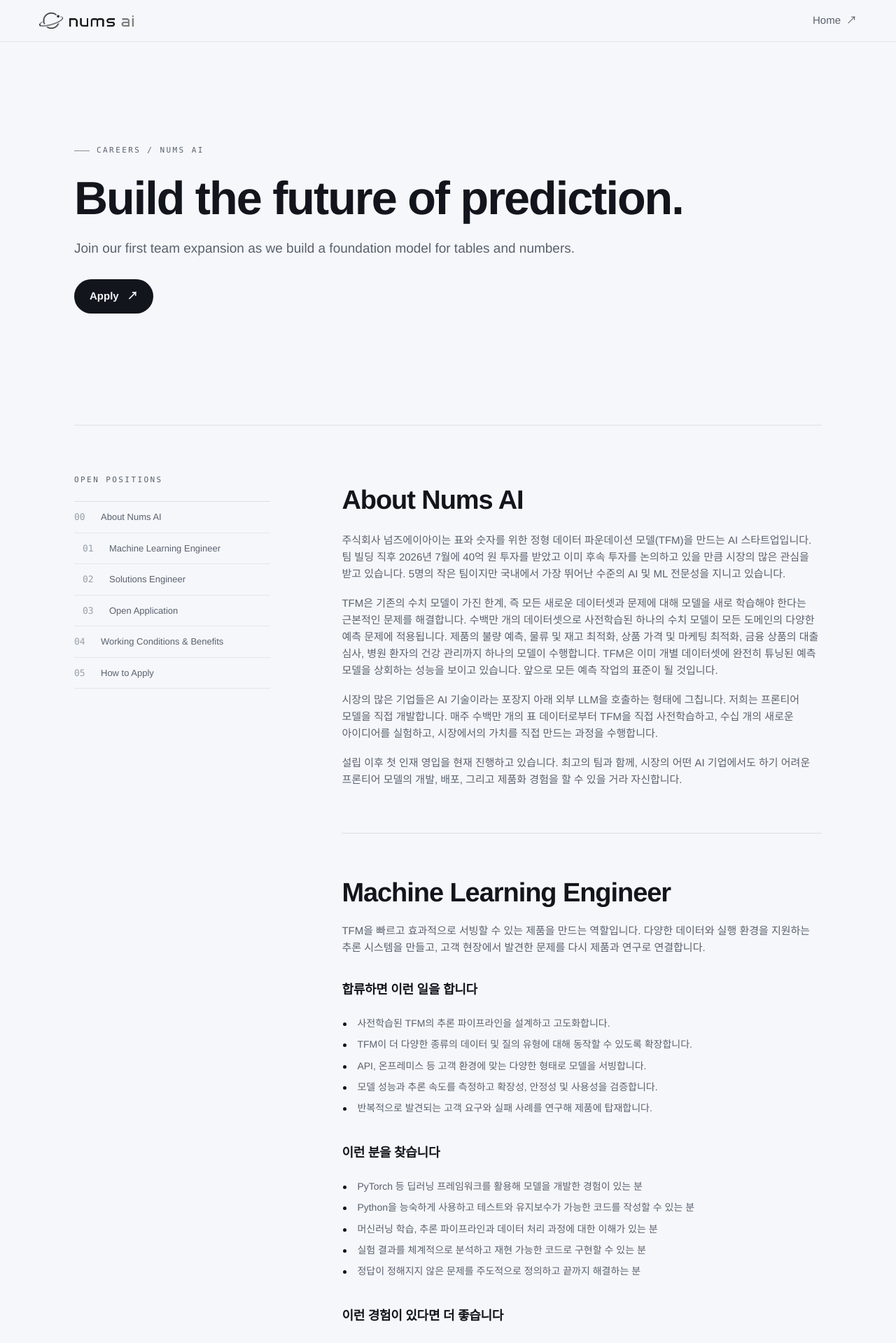
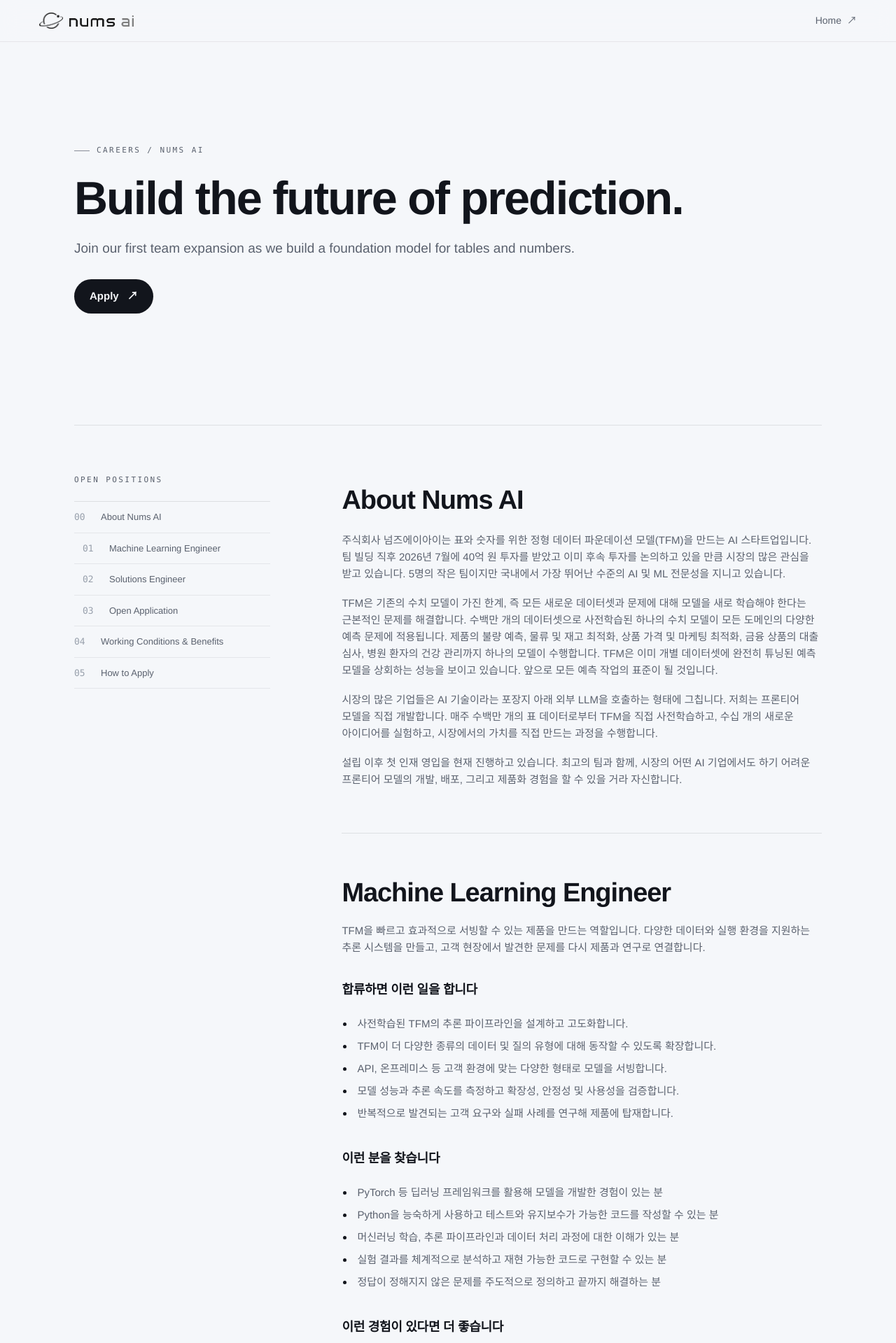
Before and after one commit to nums-ai/nums-ai.github.io, a Next.js app: page /careers in a window 1280 px wide. Shown: the top 1919 px of the page at 70% size. Built offline with nearby package versions, Linux system fonts and the light colour scheme.

Commit message:
fix Careers bullet text size

```diff
--- a/src/app/careers/careers.module.css
+++ b/src/app/careers/careers.module.css
@@ -6,7 +6,7 @@
   display:inline-flex;
   align-items:center;
   gap:8px;
-  font-size:15px;
+  font-size:14px;
   color:var(--muted);
   transition:color .2s;
 }
@@ -170,7 +170,7 @@
 .list li{
   position:relative;
   padding:4px 0 4px 22px;
-  font-size:14px;
+  font-size:15px;
   line-height:1.6;
   color:var(--muted);
   word-break:keep-all;
```
